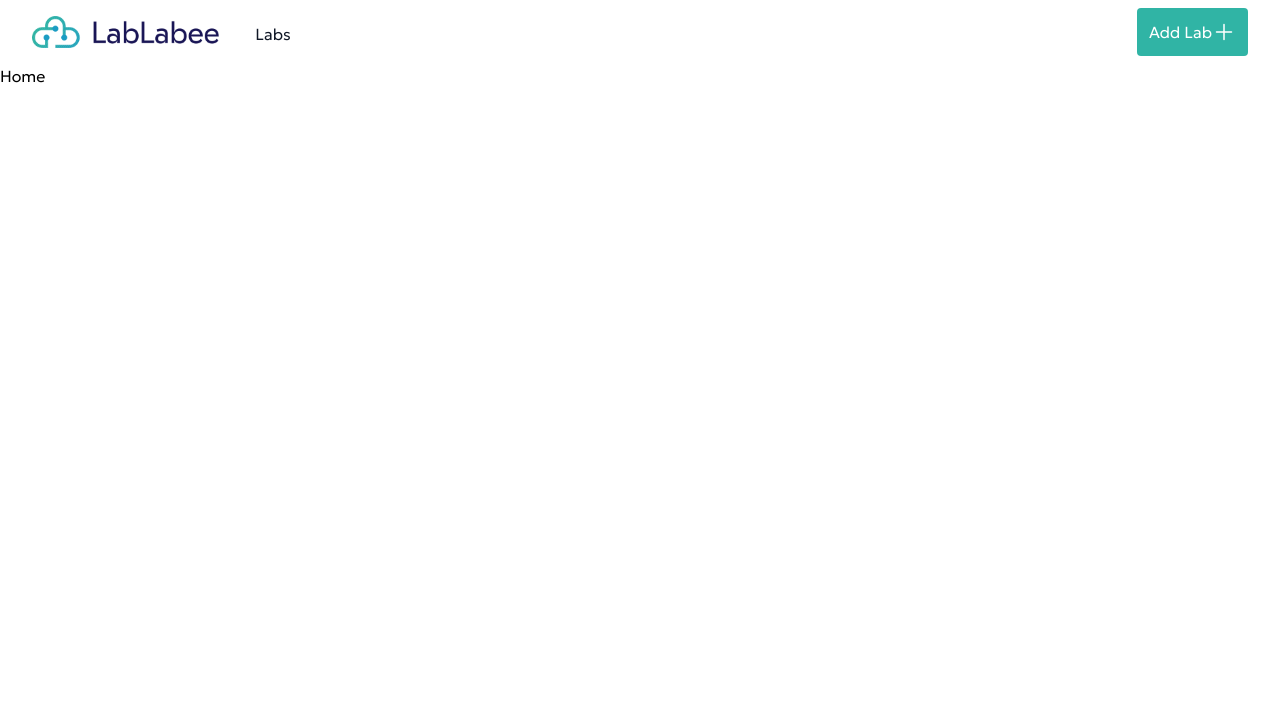
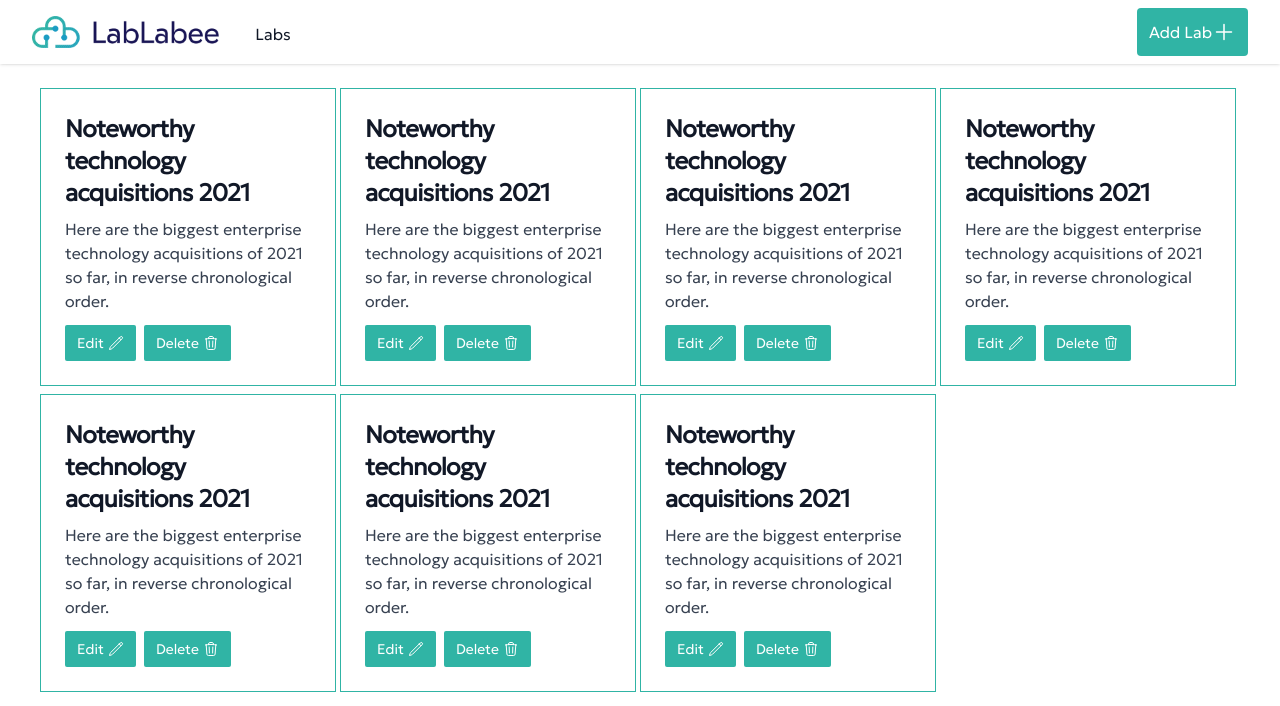
Before and after one commit to seif1000/LabLabee, a React (Vite) app in the folder client/: page / in a window 1280 px wide. Shown: the top 706 px of the page. Built offline with nearby package versions, Linux system fonts and the light colour scheme.

Commit message:
add lab card

```diff
--- a/client/src/component/Headre.tsx
+++ b/client/src/component/Headre.tsx
@@ -1,5 +1,3 @@
-//#30b4a5
-
 import { Disclosure } from "@headlessui/react";
 import { Bars3Icon, XMarkIcon, PlusIcon } from "@heroicons/react/24/outline";
 import { Link, Outlet } from "react-router-dom";
@@ -7,14 +5,14 @@ import logo from "../assets/images/lablabee.png";
 
 const navigation = [{ name: "Labs", href: "/", current: true }];
 
-function classNames(...classes) {
+function classNames(...classes: string[]) {
   return classes.filter(Boolean).join(" ");
 }
 
 const Header = () => {
   return (
     <div>
-      <Disclosure as="nav" className=" bg-white">
+      <Disclosure as="nav" className="fixed top-0 w-full bg-white shadow">
         {({ open }) => (
           <>
             <div className=" border-b-[#30b4a5] px-2 sm:px-6 lg:px-8">
--- /dev/null
+++ b/client/src/component/LabCard.tsx
@@ -0,0 +1,39 @@
+//#30b4a5
+
+import { PencilIcon, TrashIcon } from "@heroicons/react/24/outline";
+
+const LabCard = () => {
+  return (
+    <div className=" mt-2 rounded-md    pr-1 sm:w-full md:w-1/2  lg:w-1/4 ">
+      <div className="w-full border border-[#30b4a5] p-6">
+        <a href="#">
+          <h5 className="mb-2 text-2xl font-bold tracking-tight text-gray-900 ">
+            Noteworthy technology acquisitions 2021
+          </h5>
+        </a>
+        <p className="mb-3 font-normal text-gray-700 dark:text-gray-400">
+          Here are the biggest enterprise technology acquisitions of 2021 so
+          far, in reverse chronological order.
+        </p>
+        <div className="flex flex-row ">
+          <button
+            type="button"
+            className="mr-2 inline-flex items-center rounded-sm bg-[#30b4a5] px-3 py-2 text-center text-sm font-medium text-white focus:outline-none focus:ring-4 focus:ring-blue-300"
+          >
+            Edit
+            <PencilIcon className="ml-1 h-4 w-4" aria-hidden="true" />
+          </button>
+          <button
+            type="button"
+            className="mr-2 inline-flex items-center rounded-sm bg-[#30b4a5] px-3 py-2 text-center text-sm font-medium text-white focus:outline-none focus:ring-4 focus:ring-blue-300"
+          >
+            Delete
+            <TrashIcon className="ml-1 h-4 w-4" aria-hidden="true" />
+          </button>
+        </div>
+      </div>
+    </div>
+  );
+};
+
+export default LabCard;
--- a/client/src/pages/Home/index.tsx
+++ b/client/src/pages/Home/index.tsx
@@ -1,7 +1,18 @@
 import React from "react";
+import LabCard from "../../component/LabCard";
 
 const Home = () => {
-  return <div>Home</div>;
+  return (
+    <div className="mt-20 flex flex-row flex-wrap px-10 ">
+      <LabCard />
+      <LabCard />
+      <LabCard />
+      <LabCard />
+      <LabCard />
+      <LabCard />
+      <LabCard />
+    </div>
+  );
 };
 
 export default Home;
```
